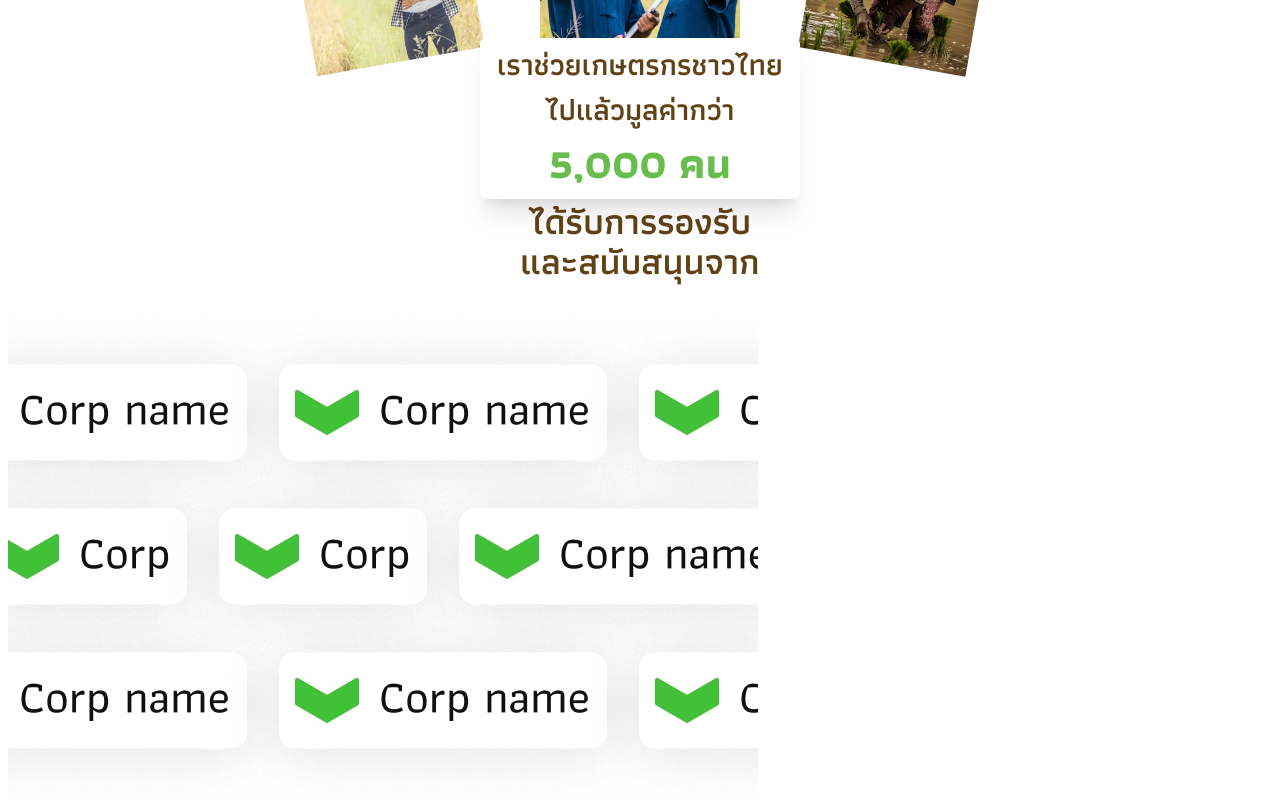
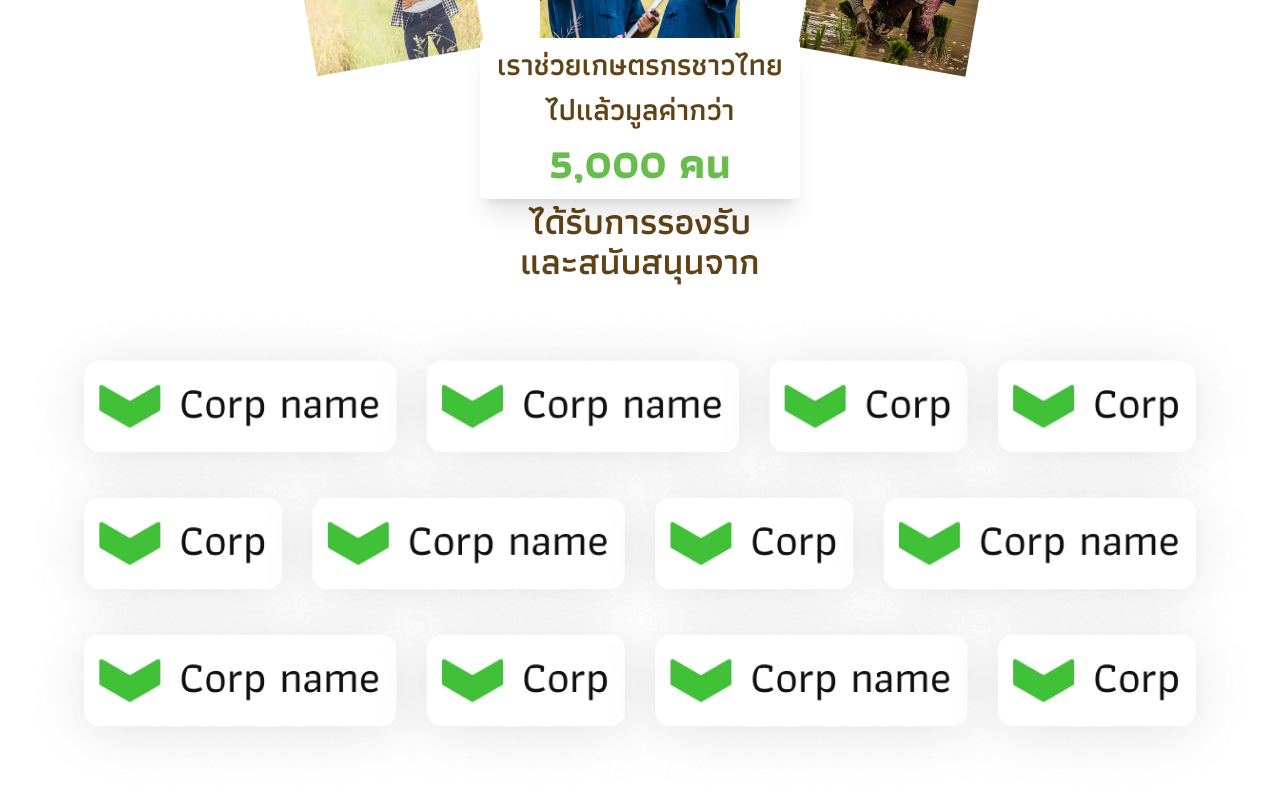
Before and after one commit to tonkaew131/GuaranTree, a Next.js app in the folder frontend/: page /tonkaew in a window 1280 px wide. Shown: the part 226-1026 px from the top of the page. Built offline with nearby package versions, Linux system fonts and the light colour scheme; a web font is replaced by a local one.

Commit message:
Fixed Corp Sponsor

```diff
--- a/frontend/src/components/landing/sponsor.tsx
+++ b/frontend/src/components/landing/sponsor.tsx
@@ -1,7 +1,7 @@
 import Image from "next/image"
 
 import Icon from "@/../public/images/ct-b-down.png"
-import placeholder from "@/../public/images/sposor.webp"
+import placeholder from "@/../public/images/sponsor.webp"
 
 import TWA from "@/../public/TWA_sponsor.svg"
 
@@ -55,7 +55,11 @@ export default function Sponsor() {
           }}
         ></div> */}
 
-        <Image src={placeholder} alt="Sponsor Section" />
+        <Image
+          src={placeholder}
+          alt="Sponsor Section"
+          className="object-cover w-full scale-150 sm:scale-100 py-8 sm:py-0"
+        />
       </div>
     </section>
   )
```
Also changed, not shown: frontend/public/images/sponsor.webp (added), frontend/public/images/sposor.webp (deleted).
